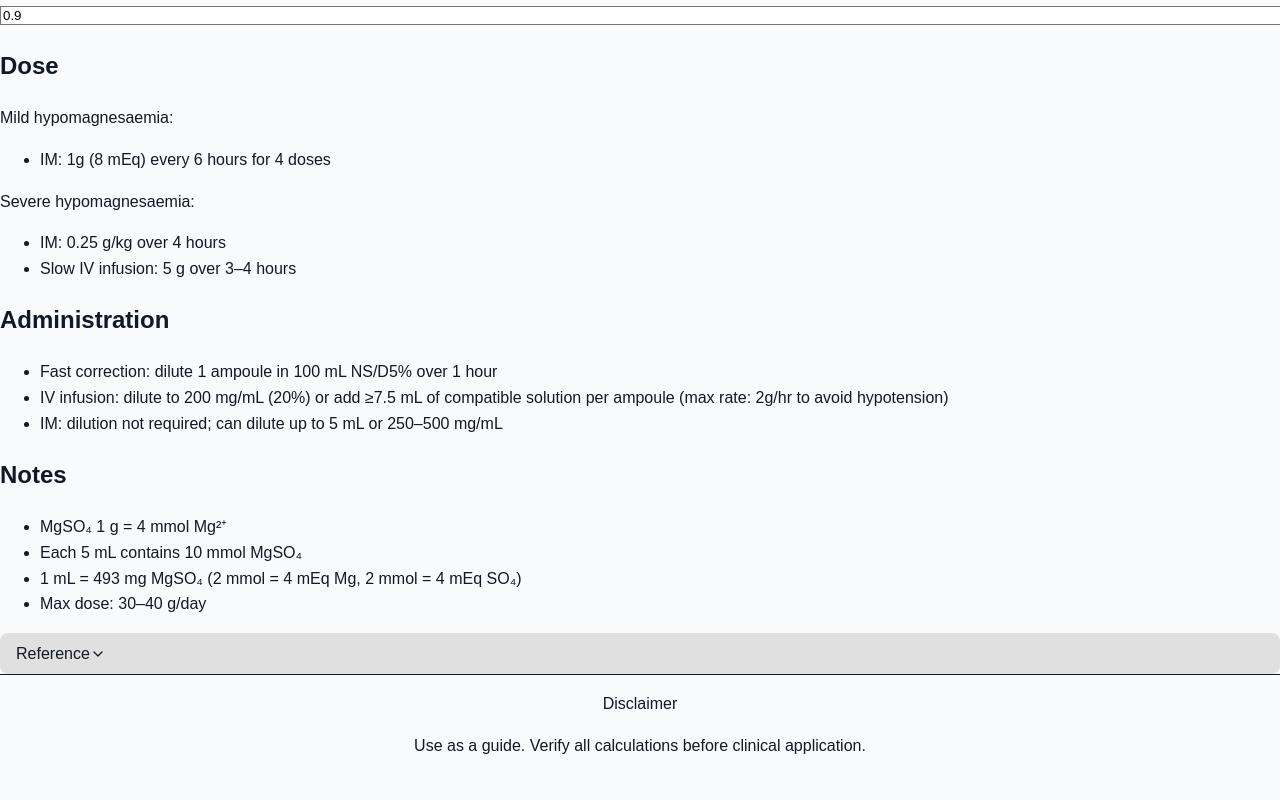
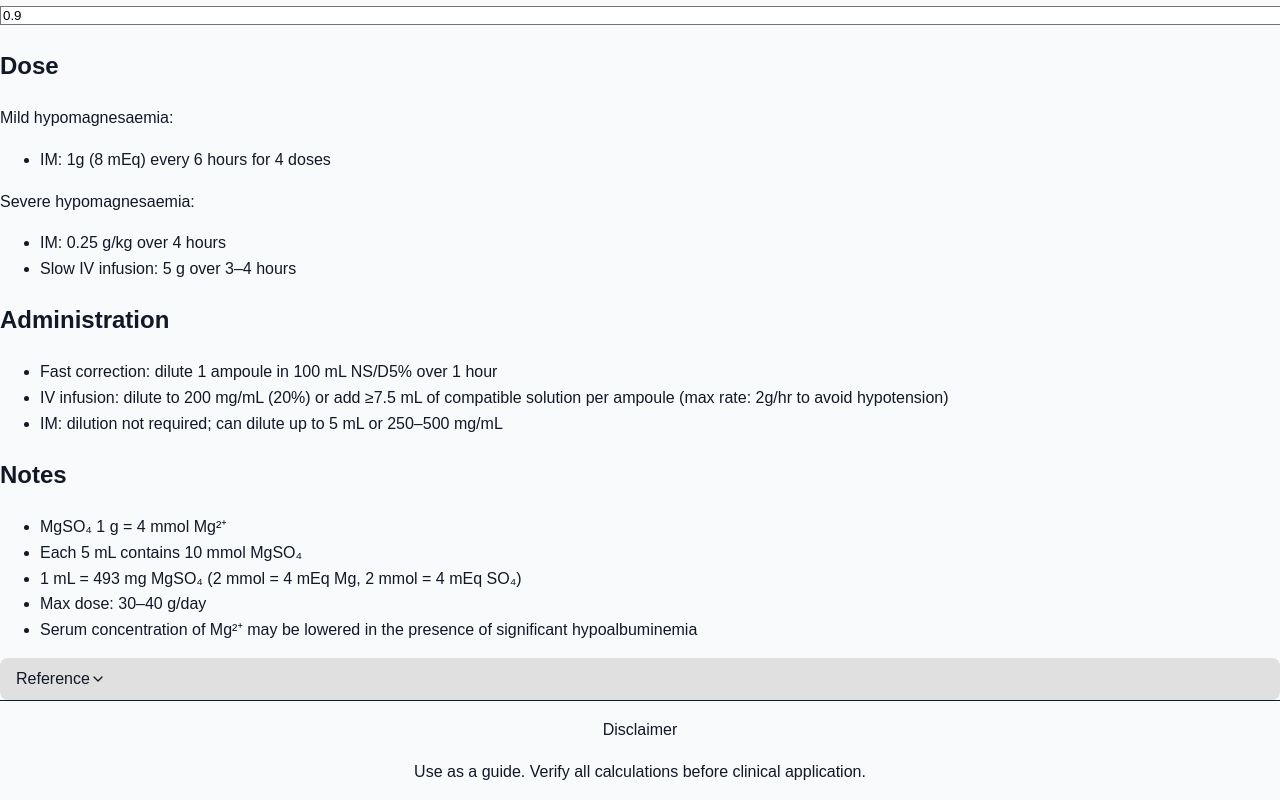
Before and after one commit to Jiahui-hub/HCTM-calculators, a Next.js app: page /calculators/magnesium in a window 1280 px wide. Shown: the part 362-1162 px from the top of the page. Before the commit the page ends 1137 px from the top, so only its background shows below. Built offline with nearby package versions, Linux system fonts and the light colour scheme.

Commit message:
Add note about hypoalbuminemia effect on Mg²⁺ levels

```diff
--- a/app/calculators/magnesium/page.tsx
+++ b/app/calculators/magnesium/page.tsx
@@ -218,7 +218,8 @@ function NotesSection() {
         <li>Each 5 mL contains 10 mmol MgSO₄</li>
         <li>1 mL = 493 mg MgSO₄ (2 mmol = 4 mEq Mg, 2 mmol = 4 mEq SO₄)</li>
         <li>Max dose: 30–40 g/day</li>
-      </ul>
+        <li>Serum concentration of Mg²⁺ may be lowered in the presence of significant hypoalbuminemia</li>
+        </ul>
     </div>
   );
 }
```
